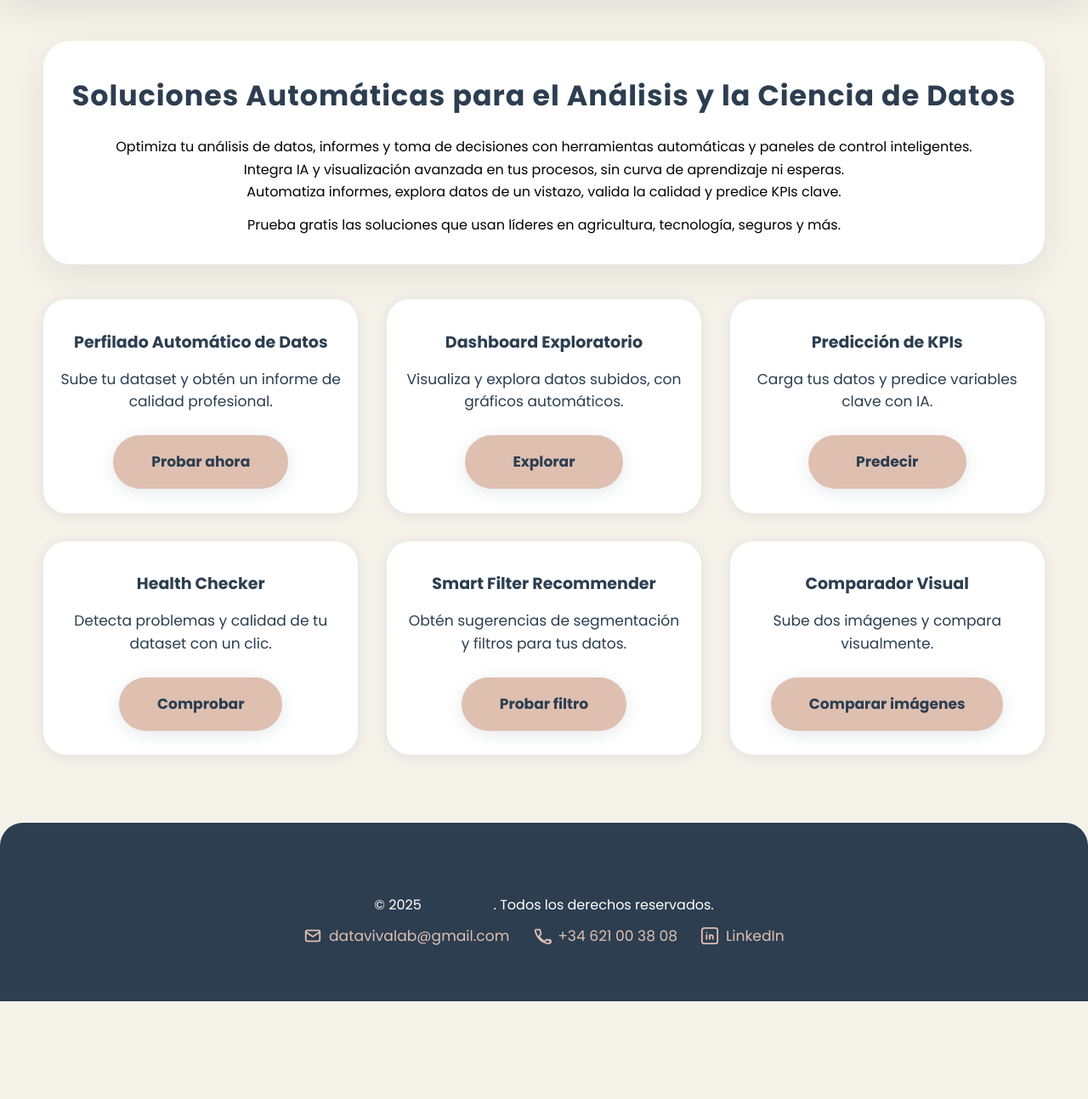
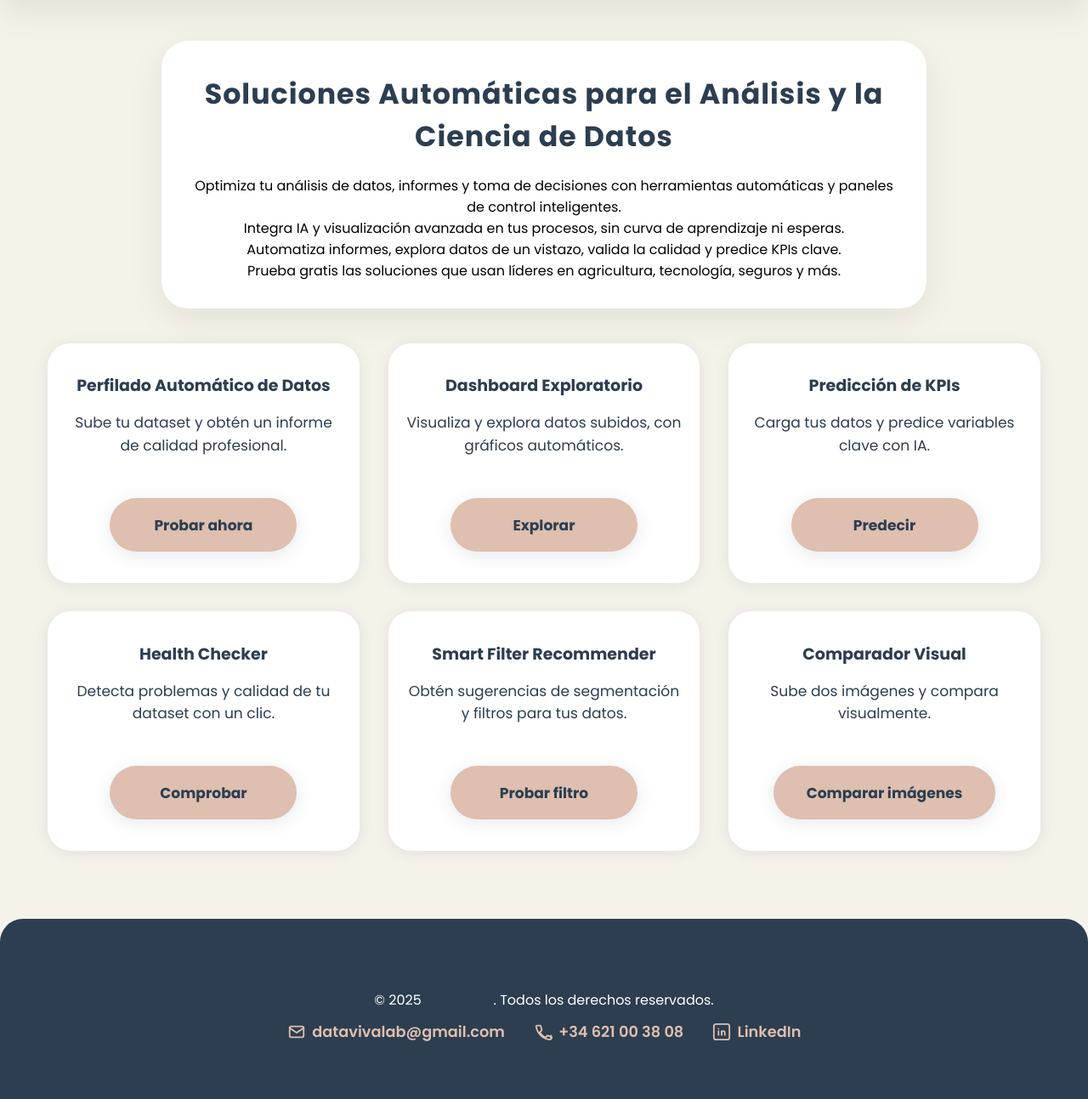
Before and after one commit to AntonioJFdez/App-Data-Viva, a Flask app: page / in a window 1280 px wide; the page is wider, and only the part inside the window is pictured. Shown: the part 82-1375 px from the top of that part at 85% size. Run offline with Flask 3, Linux system fonts and the light colour scheme.

Commit message:
Update app.css

```diff
--- a/static/css/app.css
+++ b/static/css/app.css
@@ -11,18 +11,34 @@
 }
 html, body {
     height: 100%;
+    width: 100%;
     font-family: 'Poppins', sans-serif;
     color: var(--text);
     background: var(--background);
     min-height: 100vh;
+    box-sizing: border-box;
+    overflow-x: hidden;
+}
+body {
+    display: flex;
+    flex-direction: column;
+    min-height: 100vh;
+    width: 100vw;
+}
+main {
+    flex: 1 0 auto;
 }
 * { box-sizing: border-box; margin: 0; padding: 0; }
 
 .container {
-    width: 92%;
+    width: 100%;
     max-width: 1200px;
     margin: 0 auto;
-    padding: 3rem 0;
+    padding: 3rem 1rem;
+    box-sizing: border-box;
+    display: flex;
+    flex-direction: column;
+    align-items: center;
 }
 header {
     position: sticky; top: 0; z-index: 1000;
@@ -95,6 +111,7 @@ nav a:hover { background: var(--secondary); color: var(--primary);}
     text-decoration: underline;
     transform: scale(1.03) translateY(-2px);
 }
+
 /* HERO CARD */
 .hero-info-card {
     background: var(--white);
@@ -103,30 +120,39 @@ nav a:hover { background: var(--secondary); color: var(--primary);}
     padding: 2.4rem 2rem 2rem 2rem;
     margin-bottom: 2.6rem;
     text-align: center;
-    max-width: 1200px;
+    max-width: 900px;
     margin-left: auto; margin-right: auto;
+    width: 100%;
 }
-.corp-title {
-    color: var(--primary);
+.corp-title, h1.corp-title, h2.corp-title, h3.corp-title {
+    color: var(--primary) !important;
     font-size: 2.08rem;
     font-weight: 700;
     letter-spacing: 0.03em;
     margin-bottom: 1.2rem;
     text-align: center;
 }
-.hero-info-card > div {
-    line-height: 1.65;
-    text-align: center;
+.hero-info-card > div, .center, .hero-info-card span, .container > div, .container > section, .container > p {
+    text-align: center !important;
+    width: 100%;
 }
 .hero-info-card br {
     margin-bottom: 0.7em;
 }
-.hero-info-card span {
-    display: inline-block;
-    margin-top: 0.8em;
+.bold, b, strong {
+    font-weight: 700 !important;
+    color: var(--primary) !important;
 }
-.bold, b, strong { font-weight: 700; color: var(--primary);}
-.center { text-align: center !important; }
+.center { text-align: center !important; width: 100%; margin: 0 auto; }
+h1, h2, h3 {
+    text-align: center;
+    color: var(--primary);
+    font-weight: 700;
+}
+h1 { font-size: 2.05rem; }
+h2 { font-size: 1.53rem; }
+h3 { font-size: 1.25rem; }
+
 /* PROJECTS GRID */
 .projects-section {
     padding: 0;
@@ -160,23 +186,25 @@ nav a:hover { background: var(--secondary); color: var(--primary);}
 }
 .project-card:hover { box-shadow: 0 4px 28px rgba(44,62,80,0.16); transform: scale(1.022);}
 .project-title {
-    color: var(--primary); /* AZUL CORPORATIVO */
+    color: var(--primary) !important; /* AZUL CORPORATIVO */
     font-weight: 700;
     font-size: 1.19rem;
     margin-bottom: 1rem;
     text-align: center;
 }
 .project-desc {
-    color: var(--primary);
+    color: var(--primary) !important;
     font-size: 1.07rem;
     text-align: center;
     margin-bottom: 1.35rem;
     line-height: 1.55;
+    font-weight: 500;
 }
-/* BOTONES */
-.cta-button, .button, button, input[type="submit"] {
+
+/* BOTÓN VOLVER AL PORTFOLIO */
+.cta-button {
     display: inline-block;
-    padding: 1.15rem 2.8rem;
+    padding: 1.15rem 2.4rem;
     font-size: 1.07rem;
     background: var(--secondary);
     color: var(--primary);
@@ -188,10 +216,12 @@ nav a:hover { background: var(--secondary); color: var(--primary);}
     transition: transform 0.19s, box-shadow 0.19s, background 0.19s, color 0.19s;
     font-family: 'Poppins', sans-serif;
     text-align: center;
-    min-width: 186px;
-    margin-top: 0.3rem;
+    min-width: 220px;
+    margin-top: 1.7rem;
+    margin-bottom: 0.5rem;
+    width: auto;
 }
-.cta-button:hover, .button:hover, button:hover, input[type="submit"]:hover {
+.cta-button:hover {
     background: var(--primary);
     color: var(--secondary);
     transform: scale(1.04) translateY(-2px);
@@ -199,16 +229,16 @@ nav a:hover { background: var(--secondary); color: var(--primary);}
 .volver-inicio-link {
     display: inline-block;
     color: var(--primary);
-    font-weight: 600;
-    text-decoration: none !important; /* Quita subrayado */
-    font-size: 1.04rem;
-    margin: 0.6rem 0 0.3rem 0;
+    font-weight: 700;
+    text-decoration: none !important; /* Sin subrayado */
+    font-size: 1.1rem;
     background: none;
     border: none;
-    padding: 0;
-    border-radius: 0;
+    border-radius: 2.3rem;
     box-shadow: none;
     text-align: center;
+    width: auto;
+    min-width: 220px;
 }
 .volver-inicio-link:hover { color: var(--secondary);}
 input[type="file"], select {
@@ -246,40 +276,62 @@ input:focus, textarea:focus {
     outline: none;
     box-shadow: 0 0 0 2px rgba(222,191,176,0.17);
 }
+
 /* Footer */
 footer {
     background: var(--primary);
     color: var(--white);
     text-align: center;
-    padding: 2.2rem 0 1rem 0;
+    padding: 2.2rem 0 1.1rem 0;
     margin-top: 2rem;
     font-size: 1rem;
     border-top-left-radius: 1.7rem;
     border-top-right-radius: 1.7rem;
+    width: 100%;
 }
 .footer-contactos {
     margin-top: 0.7rem;
-    display: flex; flex-wrap: wrap; justify-content: center; gap: 1.7rem;
+    display: flex; flex-wrap: wrap; justify-content: center; gap: 2.1rem;
+    width: 100%;
 }
 .footer-contactos a {
-    color: var(--secondary); text-decoration: none; display:inline-flex; align-items:center; gap:0.48rem; font-size:1.07rem;
+    color: var(--secondary); text-decoration: none; display:inline-flex; align-items:center; gap:0.48rem; font-size:1.11rem;
+    font-weight: 600;
+    transition: color 0.2s;
 }
 .footer-contactos a:hover { color: var(--white);}
+.footer-derechos {
+    margin-top: 1.4rem;
+    color: var(--white);
+    font-size: 1.08rem;
+    font-weight: 500;
+    text-align: center;
+    width: 100%;
+}
+
+/* Media Queries - Responsive */
+@media (max-width: 1100px) {
+    .container { max-width: 98vw; }
+    .projects-grid { max-width: 98vw; }
+    .hero-info-card { max-width: 98vw;}
+}
 @media (max-width: 900px) {
-    .container { padding: 2rem 0; }
-    .nav-container { flex-direction: column; gap: 0.9rem; height: auto;}
+    .container { padding: 2rem 0.5rem; }
+    .nav-container { flex-direction: column; gap: 0.7rem; height: auto;}
     nav ul { flex-wrap: wrap; justify-content: center; gap: 1rem; }
     .projects-grid { gap: 1.15rem;}
-    .hero-info-card { max-width: 99vw;}
+}
+@media (max-width: 700px) {
+    .project-card { min-width: 95vw; max-width: 99vw;}
+    .projects-grid { max-width: 99vw;}
+    .hero-info-card { max-width: 99vw; }
 }
 @media (max-width: 600px) {
     .nav-logo img { width: 38px; height: 38px;}
     .nav-logo span { font-size: 1rem;}
     nav a { font-size: 0.98rem; }
     .cta-button, .button, button, input[type="submit"] { font-size: 0.98rem; padding: 0.9rem 1.5rem; min-width: 110px;}
-    .project-card { max-width: 96vw;}
+    .project-card { max-width: 99vw;}
+    .hero-info-card { padding: 1.2rem 0.5rem 1.2rem 0.5rem;}
+    .container { padding: 1rem 0.2rem;}
 }
-@media (max-width: 700px) {
-    .project-card { min-width: 89vw; max-width: 99vw;}
-    .projects-grid { max-width: 99vw;}
-}
```
